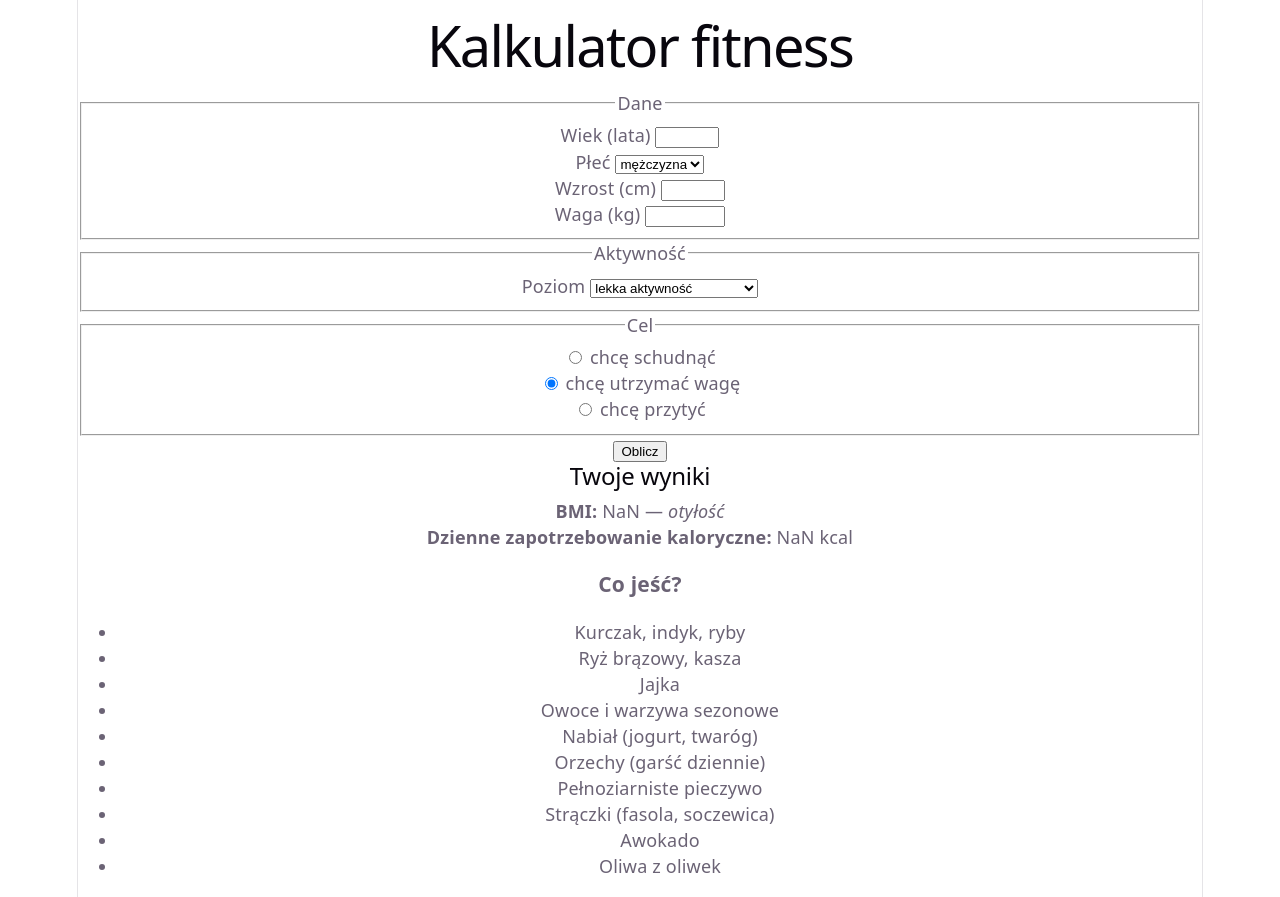
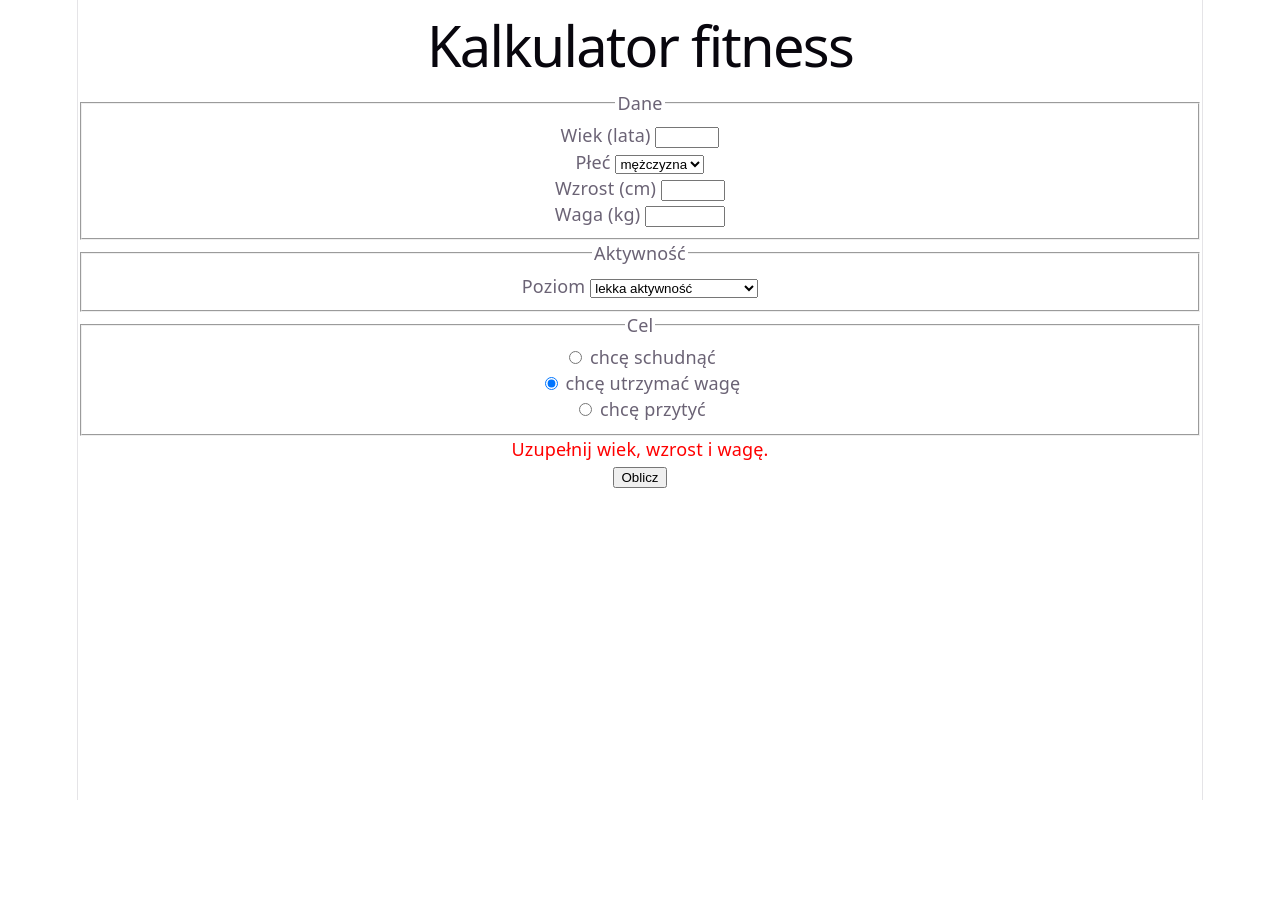
Before and after one commit to greniu385/kalkulatorfitness, a React (Vite) app: page / in a window 1280 px wide. Both pictures are taken after a click on the button "Oblicz". After the commit the page ends 800 px from the top, so only its background shows below. Built offline with nearby package versions, Linux system fonts and the light colour scheme.

Commit message:
dodaj walidacje formularza przed obliczeniem
Co-Authored-By: Claude Sonnet 4.6 <noreply@anthropic.com>

```diff
--- a/src/App.jsx
+++ b/src/App.jsx
@@ -10,6 +10,7 @@ function App() {
   const [wagaDocelowa, setWagaDocelowa] = useState('')
   const [tygodnie, setTygodnie] = useState('')
   const [wyniki, setWyniki] = useState(null)
+  const [blad, setBlad] = useState('')
 
   const mnoznikiAktywnosci = { '1': 1.2, '2': 1.375, '3': 1.55, '4': 1.725, '5': 1.9 }
 
@@ -53,6 +54,14 @@ function App() {
   }
 
   function oblicz() {
+    if (!wiek || !wzrost || !waga) { setBlad('Uzupełnij wiek, wzrost i wagę.'); return }
+    if (cel !== 'utrzymanie' && (!wagaDocelowa || !tygodnie)) { setBlad('Podaj docelową wagę i liczbę tygodni.'); return }
+    if (cel !== 'utrzymanie') {
+      const roznica = parseFloat(wagaDocelowa) - parseFloat(waga)
+      if (cel === 'schudnac' && roznica >= 0) { setBlad('Docelowa waga musi być mniejsza niż obecna.'); return }
+      if (cel === 'przytyc' && roznica <= 0) { setBlad('Docelowa waga musi być większa niż obecna.'); return }
+    }
+    setBlad('')
     const w = parseFloat(waga)
     const h = parseFloat(wzrost)
     const a = parseInt(wiek)
@@ -170,6 +179,7 @@ function App() {
           )}
         </fieldset>
 
+        {blad && <p style={{ color: 'red' }}>{blad}</p>}
         <p>
           <button type="button" onClick={oblicz}>Oblicz</button>
         </p>
```
